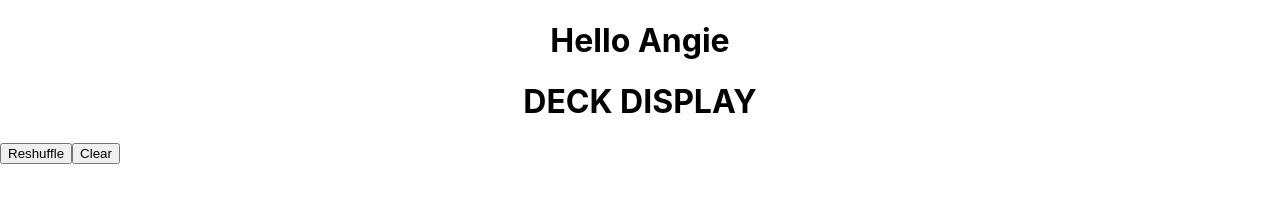
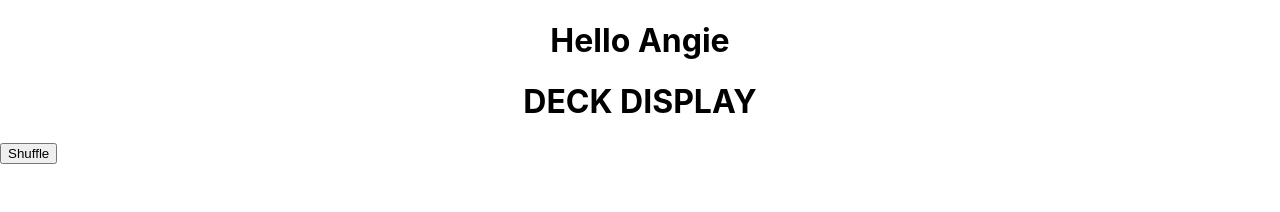
Before and after one commit to Levi237/rootstorosestarot, a React (Create React App) app: page / in a window 1280 px wide. Both pictures are taken after a click on the button "Shuffle". Shown: the top 212 px of the page. Built offline with nearby package versions, Linux system fonts and the light colour scheme.

Commit message:
react-ize old shuffle code

```diff
--- a/src/components/deck/Deck.js
+++ b/src/components/deck/Deck.js
@@ -239,72 +239,107 @@ export default class Deck extends Component {
                 number: "77",
                 title: "king of pentacles",
             }
-        ]
+        ],
+        shuffle: []
     };
-    render(){
-        const { deck } = this.state;
 
-        let newDeck = [...deck];
+    shuffleThis = (e) => {
+        let newDeck = [...this.state.deck];
         let shuffledDeck = [];
-
-        const shuffleCards = () => {
-            const shuffleBtn = document.getElementById('shuffle');
-            const reshuffleBtn = document.getElementById('reshuffle');
+        // const shuffleBtn = document.getElementById('shuffle');
+            // const reshuffleBtn = document.getElementById('reshuffle');
             while (newDeck.length > 0) {
                 let index = Math.floor(Math.random() * newDeck.length);
                 let card = newDeck[index];
                 shuffledDeck.push(card);
                 newDeck.splice(index, 1);
             };
-            dealCards();
-            shuffleBtn.style.display = "none";
-            reshuffleBtn.style.display = "inline-block";
-        };
-        const reshuffleCards = () => {
-            newDeck = [...shuffledDeck];
-            clearDeck();
-            shuffleCards();
-            dealCards();
-        };
+            // shuffleBtn.style.display = "none";
+            // reshuffleBtn.style.display = "inline-block";
+            console.log(shuffledDeck, "<========shuffledDeck")
+            // dealCards();
+        this.setState({
+          shuffle: [...shuffledDeck]
+        });
+      };
 
-        const dealCards = () => {
-            const container = document.getElementById('deckDisplay');
-            shuffledDeck.map((card) => {
-                container.innerHTML += `<div id="${card.number}" class="dealtCard"><img src="./deck/tab/back.jpg"></div>`;
+    render(){
+        const { deck, shuffle } = this.state;
+
+        // let newDeck = [...deck];
+        // let shuffledDeck = [];
+
+        // const shuffleCards = () => {
+        //     const shuffleBtn = document.getElementById('shuffle');
+        //     const reshuffleBtn = document.getElementById('reshuffle');
+        //     while (newDeck.length > 0) {
+        //         let index = Math.floor(Math.random() * newDeck.length);
+        //         let card = newDeck[index];
+        //         shuffledDeck.push(card);
+        //         newDeck.splice(index, 1);
+        //     };
+        //     shuffleBtn.style.display = "none";
+        //     reshuffleBtn.style.display = "inline-block";
+        //     console.log(shuffledDeck, "<========shuffledDeck")
+        //     dealCards();
+        // };
+        // const reshuffleCards = () => {
+        //     const container = document.getElementById('deckDisplay');
+        //     container.innerHTML = `<div></div>`;
+        //     newDeck = [...shuffledDeck];
+        //     clearDeck();
+        //     shuffleCards();
+        //     dealCards();
+        // };
+
+
+
+        // const clearDeck = () => {
+        //     const container = document.getElementById('deckDisplay');
+        //     const shuffleBtn = document.getElementById('shuffle');
+        //     const reshuffleBtn = document.getElementById('reshuffle');
+        //     while (shuffledDeck.length > 0) {
+        //         shuffledDeck = [];
+        //         newDeck = [...deck];
+        //         container.innerHTML = "";
+        //     };
+        //     shuffleBtn.style.display = "inline-block";
+        //     reshuffleBtn.style.display = "none";
+        // };
+        // const dealCards = () => {
+        //     const container = document.getElementById('deckDisplay');
+        //     container.innerHTML = "";
+const dealCards = shuffle.map((card, key) => {
+        //         console.log("dealcards clicked")
+        //         container.innerHTML += `<div id="${card.number}" key=${key} class="dealtCard"><img src="./deck/tab/back.jpg"/></div>`;
+        //         // if (shuffledDeck) {
+ return (
+     <div id={card.number} key={key} class="dealtCard">
+         <img src="./deck/tab/back.jpg" onClick="saveCard"/>
+     </div>
+ );
+
+        //     // }
+        //         //onClick push ID to const hand = [];
             });
-        };
+        // }
 
-        const clearDeck = () => {
-            const container = document.getElementById('deckDisplay');
-            const shuffleBtn = document.getElementById('shuffle');
-            const reshuffleBtn = document.getElementById('reshuffle');
-            while (shuffledDeck.length > 0) {
-                shuffledDeck = [];
-                newDeck = [...deck];
-                container.innerHTML = "";
-            };
-            shuffleBtn.style.display = "inline-block";
-            reshuffleBtn.style.display = "none";
-        };
         return (
             <Container>
                 <h1>DECK DISPLAY</h1>
-                <button id="shuffle" onClick={shuffleCards}>
+                <button id="shuffle" onClick={this.shuffleThis}>
                     Shuffle
                 </button>
-                {/* <button onClick={dealCards}>
-                    Deal Deck
-                </button> */}
-                <button id="reshuffle" onClick={reshuffleCards}>
+                {/* <button id="reshuffle" onClick={reshuffleCards}>
                     Reshuffle
                 </button>
                 <button id="clear" onClick={clearDeck}>
                     Clear
-                </button>
+                </button> */}
                 <div>
 
                     <div id="deckDisplay">
-
+{ dealCards }
                     </div>
                 </div>
 
@@ -326,5 +361,4 @@ const Container = styled.div`
             overflow: scroll;
           }
     }
-
 `;
--- a/src/index.css
+++ b/src/index.css
@@ -13,15 +13,15 @@ code {
 }
 
 /* DECK ID TRIGGERS */
-#clear {
+/* #clear {
   display: inline-block;
-}
-#reshuffle {
+} */
+/* #reshuffle {
  display: none;
-}
-#shuffle {
+} */
+/* #shuffle {
   display: inline-block;
-}
+} */
 .dealtCard {
   display: inline-block;
   margin-left: -80px;
```
Also changed, not shown: 1 other file (tests, documents, lock files or other folders).
